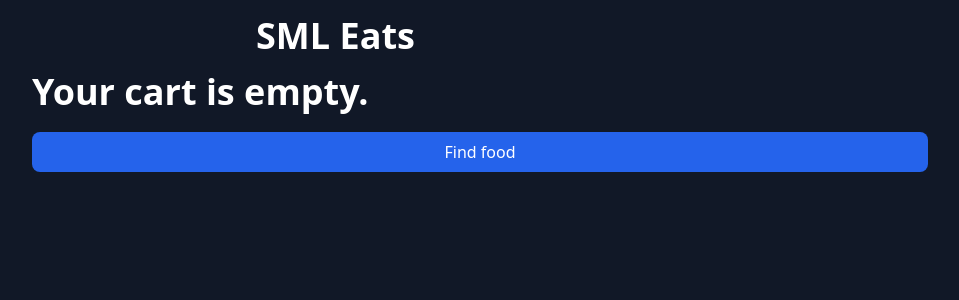
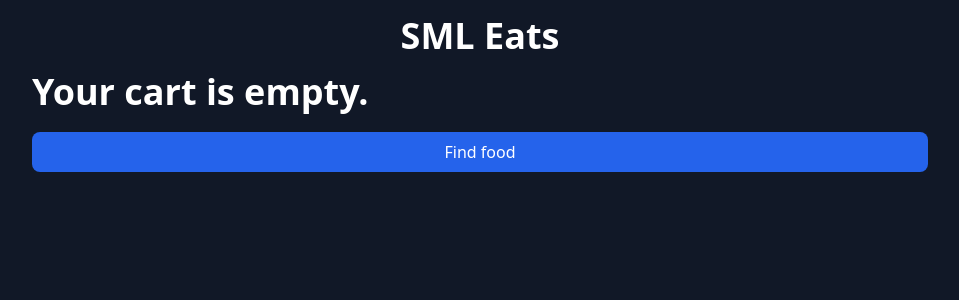
Before and after one commit to shamwela/sml-eats, a Next.js app: page /cart in a window 1280 px wide. Shown: the top 300 px of the page, without its empty margins (160-1119 px from the left). Built offline with nearby package versions, Linux system fonts and the light colour scheme.

Commit message:
Improve navigation

```diff
--- a/ui/Navigation.tsx
+++ b/ui/Navigation.tsx
@@ -25,8 +25,7 @@ const Navigation = ({ cart }: NavigationProps) => {
   const showCartButton = isNotCartPage && cartExists
 
   return (
-    <nav className='mb-4'>
-      <section className='mx-auto flex max-w-md justify-between'>
+    <nav className='mb-4 flex flex-wrap justify-center gap-4'>
       <Link href='/'>
         <a className='text-4xl font-bold'>SML Eats</a>
       </Link>
@@ -35,6 +34,7 @@ const Navigation = ({ cart }: NavigationProps) => {
         <Link href='/cart'>
           <a>
             <button className='fixed right-5 left-5 bottom-5 z-10 flex items-center justify-center gap-x-2 md:static'>
+              {/* Cart icon */}
               <svg
                 aria-hidden='true'
                 focusable='false'
@@ -53,7 +53,6 @@ const Navigation = ({ cart }: NavigationProps) => {
           </a>
         </Link>
       )}
-      </section>
     </nav>
   )
 }
```
Lines whose indentation alone changed are shown as unchanged.
